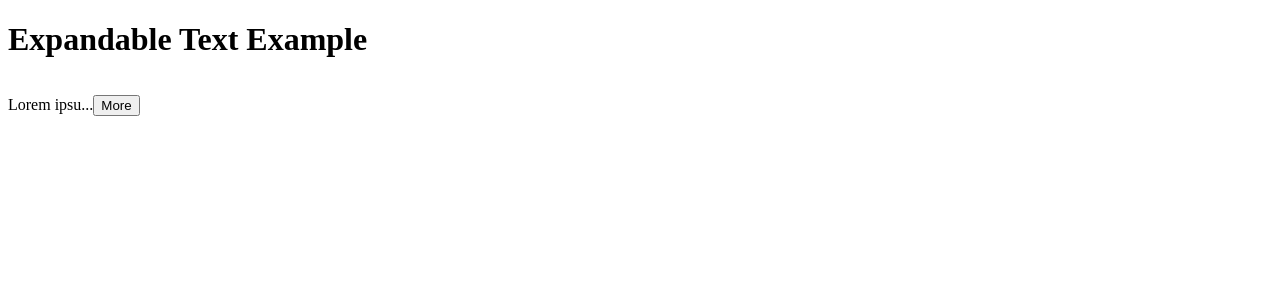
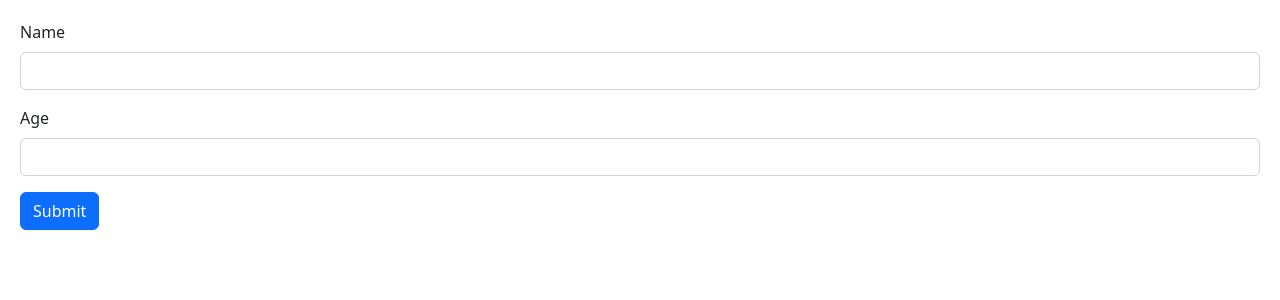
Before and after one commit to contrazap/react-app, a React (Vite) app: page / in a window 1280 px wide. Shown: the top 300 px of the page. Built offline with nearby package versions, Linux system fonts and the light colour scheme.

Commit message:
Added Form element and submit button

```diff
--- a/src/App.tsx
+++ b/src/App.tsx
@@ -1,20 +1,9 @@
-import { useState } from "react";
-import ExpandableText from "./components/ExpandableText";
+import Form from "./components/Form";
 
 const App = () => {
-  const para =
-    "Lorem ipsum dolor sit amet, consectetur adipiscing elit. Sed vitae magna tristique, euismod orci eget, malesuada mauris. Pellentesque lobortis arcu in mauris varius suscipit. Aliquam ut diam semper, bibendum turpis eget, convallis nulla. Donec lobortis ultricies dolor, ac tempor magna convallis vel.";
-
-  const [expanded, setExpanded] = useState(false);
-
-  const handleClick = () => {
-    setExpanded(!expanded);
-  };
-
   return (
     <div>
-      <h1>Expandable Text Example</h1>
-      <ExpandableText para={para} expanded={expanded} onClick={handleClick} />
+      <Form />
     </div>
   );
 };
--- a/src/components/ExpandableText.tsx
+++ b/src/components/ExpandableText.tsx
@@ -1,18 +1,24 @@
+import { useState } from "react";
+
 interface Props {
-  para: string;
-  expanded: boolean;
-  onClick: () => void;
+  children: string;
+  maxChars?: number;
 }
 
-const ExpandableText = ({ para, expanded, onClick }: Props) => {
-  const displayPara = expanded ? para : para.slice(0, 10) + "...";
-  const buttonLabel = expanded ? "Less" : "More";
+const ExpandableText = ({ children, maxChars = 100 }: Props) => {
+  const [isExpanded, setExpanded] = useState(false);
+
+  if (children.length <= maxChars) return <p>{children}</p>;
+
+  const text = isExpanded ? children : children.substring(0, maxChars);
 
   return (
-    <div>
-      <p style={{ display: "inline-block" }}>{displayPara}</p>
-      <button onClick={onClick}>{buttonLabel}</button>
-    </div>
+    <p>
+      {text}...
+      <button onClick={() => setExpanded(!isExpanded)}>
+        {isExpanded ? "Less" : "More"}
+      </button>
+    </p>
   );
 };
 
--- /dev/null
+++ b/src/components/Form.tsx
@@ -0,0 +1,30 @@
+import { FormEvent } from "react";
+
+const Form = () => {
+  const handleSubmit = (event: FormEvent) => {
+    event.preventDefault();
+    console.log("Submitted");
+  };
+
+  return (
+    <form onSubmit={handleSubmit}>
+      <div className="mb-3">
+        <label htmlFor="name" className="form-label">
+          Name
+        </label>
+        <input id="name" type="text" className="form-control" />
+      </div>
+      <div className="mb-3">
+        <label htmlFor="age" className="form-label">
+          Age
+        </label>
+        <input id="age" type="number" className="form-control" />
+      </div>
+      <button className="btn btn-primary" type="submit">
+        Submit
+      </button>
+    </form>
+  );
+};
+
+export default Form;
--- a/src/index.css
+++ b/src/index.css
@@ -1,69 +1,3 @@
-:root {
-  font-family: Inter, system-ui, Avenir, Helvetica, Arial, sans-serif;
-  line-height: 1.5;
-  font-weight: 400;
-
-  color-scheme: light dark;
-  color: rgba(255, 255, 255, 0.87);
-  background-color: #242424;
-
-  font-synthesis: none;
-  text-rendering: optimizeLegibility;
-  -webkit-font-smoothing: antialiased;
-  -moz-osx-font-smoothing: grayscale;
-  -webkit-text-size-adjust: 100%;
+body {
+  padding: 20px;
 }
-
-a {
-  font-weight: 500;
-  color: #646cff;
-  text-decoration: inherit;
-}
-a:hover {
-  color: #535bf2;
-}
-
-body {
-  margin: 0;
-  display: flex;
-  place-items: center;
-  min-width: 320px;
-  min-height: 100vh;
-}
-
-h1 {
-  font-size: 3.2em;
-  line-height: 1.1;
-}
-
-button {
-  border-radius: 8px;
-  border: 1px solid transparent;
-  padding: 0.6em 1.2em;
-  font-size: 1em;
-  font-weight: 500;
-  font-family: inherit;
-  background-color: #1a1a1a;
-  cursor: pointer;
-  transition: border-color 0.25s;
-}
-button:hover {
-  border-color: #646cff;
-}
-button:focus,
-button:focus-visible {
-  outline: 4px auto -webkit-focus-ring-color;
-}
-
-@media (prefers-color-scheme: light) {
-  :root {
-    color: #213547;
-    background-color: #ffffff;
-  }
-  a:hover {
-    color: #747bff;
-  }
-  button {
-    background-color: #f9f9f9;
-  }
-}
--- a/src/main.tsx
+++ b/src/main.tsx
@@ -1,6 +1,8 @@
 import React from "react";
 import ReactDOM from "react-dom/client";
 import App from "./App";
+import "bootstrap/dist/css/bootstrap.css";
+import "./index.css";
 
 ReactDOM.createRoot(document.getElementById("root") as HTMLElement).render(
   <React.StrictMode>
```
